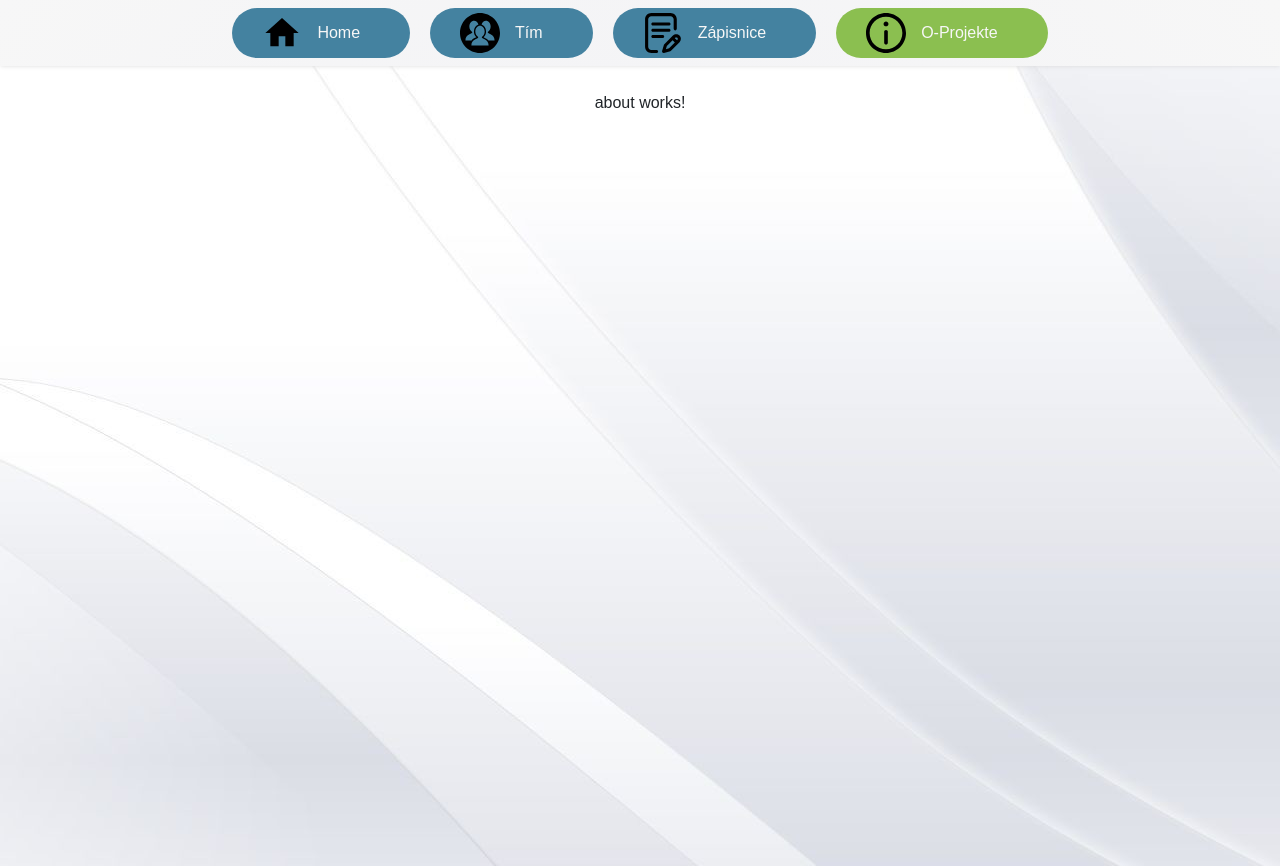
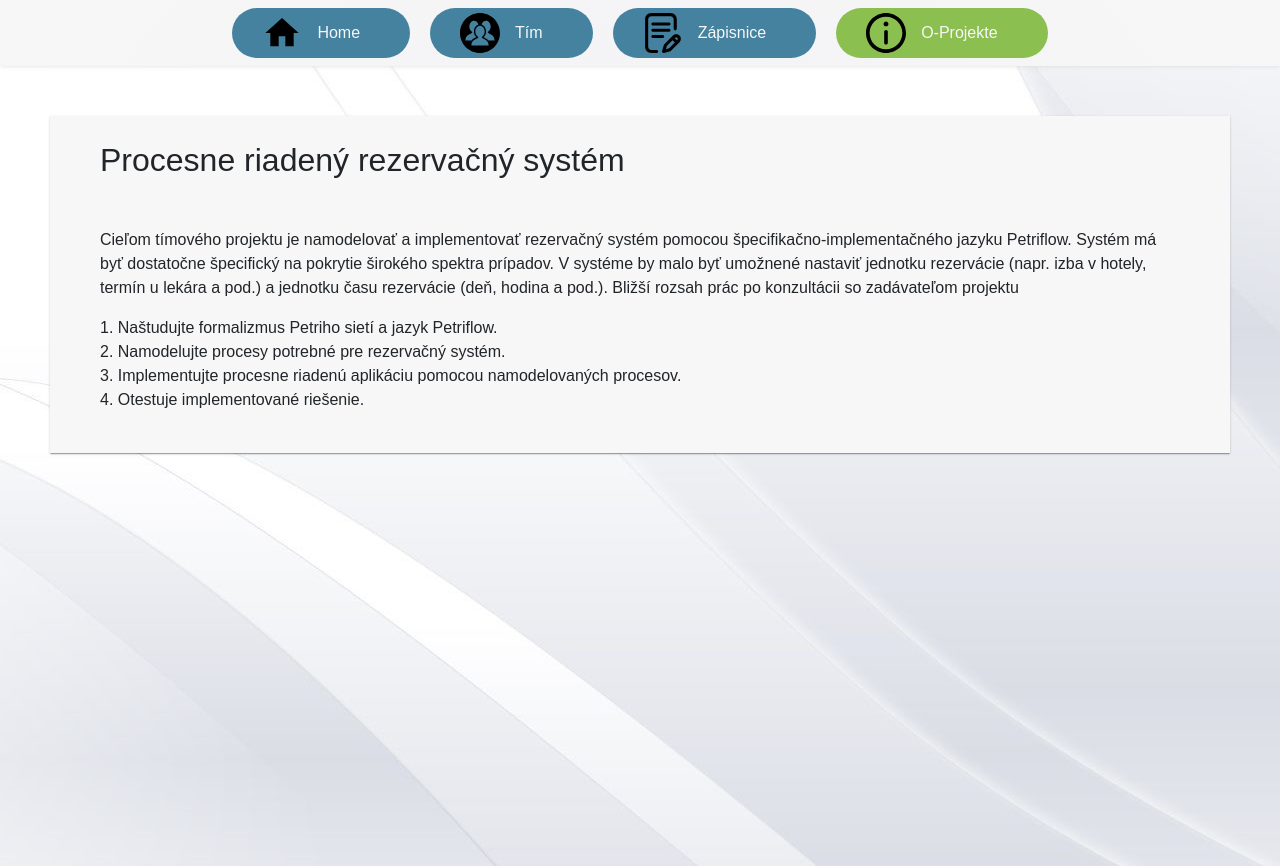
Before and after one commit to xSimekj1/TP2019, an Angular app in the folder TPFE/: page /O-projekte in a window 1280 px wide. Built offline with nearby package versions, Linux system fonts and the light colour scheme.

Commit message:
add about-project texts

```diff
--- a/TPFE/src/app/about/about.component.html
+++ b/TPFE/src/app/about/about.component.html
@@ -1 +1,21 @@
-<p>about works!</p>
+<div class="about-container">
+    <h2>Procesne riadený rezervačný systém</h2>
+    <h4></h4>
+    <hr>
+    <section>
+        <p>
+            Cieľom tímového projektu je namodelovať a implementovať rezervačný systém
+            pomocou špecifikačno-implementačného jazyku Petriflow. Systém má byť dostatočne špecifický na pokrytie
+            širokého spektra prípadov. V systéme by malo
+            byť umožnené nastaviť jednotku rezervácie (napr. izba v hotely, termín u lekára a pod.) a jednotku času
+            rezervácie (deň, hodina a pod.). Bližší rozsah
+            prác po konzultácii so zadávateľom projektu
+        </p>
+        <p>
+            1. Naštudujte formalizmus Petriho sietí a jazyk Petriflow.<br>
+            2. Namodelujte procesy potrebné pre rezervačný systém.<br>
+            3. Implementujte procesne riadenú aplikáciu pomocou namodelovaných procesov.<br>
+            4. Otestuje implementované riešenie.
+        </p>
+    </section>
+</div>
--- a/TPFE/src/app/about/about.component.scss
+++ b/TPFE/src/app/about/about.component.scss
@@ -0,0 +1,8 @@
+.about-container {
+    display: flex;
+    flex-direction: column;
+    margin: 25px 50px;
+    padding: 25px 50px;
+    background-color: #f7f7f7;
+    box-shadow: 0px 2px 1px -1px rgba(0, 0, 0, 0.2), 0px 1px 1px 0px rgba(0, 0, 0, 0.14), 0px 1px 3px 0px rgba(0,0,0,.12);
+}
--- a/TPFE/src/app/team/team.component.scss
+++ b/TPFE/src/app/team/team.component.scss
@@ -10,7 +10,7 @@
     margin: 25px 50px;
     padding: 25px 50px;
     background-color: #f7f7f7;
-    box-shadow: 0px 2px 1px -1px rgba(0, 0, 0, 0.2), 0px 1px 1px 0px rgba(0, 0, 0, 0.14), 0px 1px 3px 0px rgba(0,0,0,.12);;
+    box-shadow: 0px 2px 1px -1px rgba(0, 0, 0, 0.2), 0px 1px 1px 0px rgba(0, 0, 0, 0.14), 0px 1px 3px 0px rgba(0,0,0,.12);
 }
 
 .member-info-img {
--- a/TPFE/src/app/team/team.component.ts
+++ b/TPFE/src/app/team/team.component.ts
@@ -10,11 +10,11 @@ export class TeamComponent implements OnInit {
   memeberSelected;
 
   fakeData = [
-    {id: 1, name: 'Jakub Šimek', img: './assets/img_avatar.png', position: 'Frontend Developer', description: 'Popis'},
-    {id: 2, name: 'Boris Hvozda', img: './assets/img_avatar.png', position: 'Backend Developer', description: 'Popis'},
-    {id: 3, name: 'Eduardo Martinez', img: './assets/img_avatar.png', position: 'Not Selected', description: 'Popis'},
-    {id: 4, name: 'Nikola Zarembova', img: './assets/img_avatar.png', position: 'Not Selected', description: 'Popis'},
-    {id: 5, name: 'Patricia Hulinova', img: './assets/img_avatar.png', position: 'Not Selected', description: 'Popis'}
+    {id: 1, name: 'Jakub Šimek', img: './assets/img_avatar.png', position: 'Frontend Developer', description: 'Absolvent bakalárskeho štúdia na Fakulte elektrotechniky a informatiky Slovenskej technickej univerzity v Bratislave v študijnom programe aplikovaná informatika odbor Modelovanie a simulácia udalostných systémov. S Petriflow sieťami pracoval na bakalárskom štúdiu na predmete diskrétne udalostné systémy a v tejto práci pokračuje aj na inžinierskom štúdiu na predmete modelovanie a simulácia udalostných systémov. Profesijne sa venuje vývoju webových systémov pre spoločnost AMCEF, kde pracuje ako Frontend developer vo frameworku Angular.'},
+    {id: 2, name: 'Boris Hvozda', img: './assets/img_avatar.png', position: 'Backend Developer', description: 'Absolvent bakalárskeho štúdia na Fakulte elektrotechniky a informatiky Slovenskej technickej univerzity v Bratislave v študijnom programe aplikovaná informatika odbor Modelovanie a simulácia udalostných systémov'},
+    {id: 3, name: 'Eduardo Martinez', img: './assets/img_avatar.png', position: 'Not Selected', description: 'Absolvent bakalárskeho štúdia na Fakulte elektrotechniky a informatiky Slovenskej technickej univerzity v Bratislave v študijnom programe aplikovaná informatika odbor Modelovanie a simulácia udalostných systémov'},
+    {id: 4, name: 'Nikola Zarembova', img: './assets/img_avatar.png', position: 'Not Selected', description: 'Absolventka bakalárskeho štúdia na Fakulte elektrotechniky a informatiky Slovenskej technickej univerzity v Bratislave v študijnom programe aplikovaná informatika odbor Modelovanie a simulácia udalostných systémov. Prvé skúsenosti s Petriho sieťami nadobudla v 2. ročníku bakalárskeho štúdia na predmete diskrétne udalostné systémy a tieto znalosti začala rozvíjať aj počas 1. ročníka inžinierskeho štúdia na predmete modelovanie a simulácia udalostných systémov. Prácu v tíme si vyskúšala už aj predtým nie len v škole, ale aj v práci, kde sa venuje najmä vývoju webových systémov ako Frontend developer.'},
+    {id: 5, name: 'Patricia Hulinova', img: './assets/img_avatar.png', position: 'Not Selected', description: 'Absolventka bakalárskeho štúdia na Fakulte elektrotechniky a informatiky Slovenskej technickej univerzity v Bratislave v študijnom programe aplikovaná informatika odbor Modelovanie a simulácia udalostných systémov. Skúsenosti s Petriho sieťami nadobudla v 2. ročníku bakalárskeho štúdia na predmete diskrétne udalostné systémy a v tejto práci pokračuje aj v 1. ročníku inžinierskeho štúdia na predmete modelovanie a simulácia udalostných systémov. Má skúsenosti s programovacími jazykmi C, C++, Java, Python...'}
   ];
 
   constructor() { }
```
